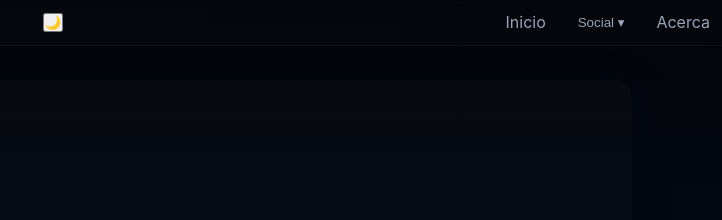
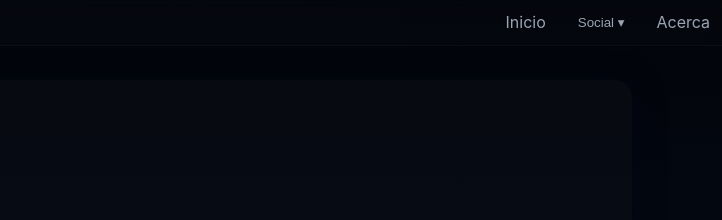
Before and after one commit to iv4nchopy/tp7-IVAN-ACOSTA, a plain HTML site: page index.html in a window 1280 px wide. Shown: the top 220 px of the page, 558-1280 px from the left. Drawn offline with Linux system fonts and the light colour scheme.

Commit message:
Update index.html

```diff
--- a/index.html
+++ b/index.html
@@ -19,8 +19,7 @@
         <span class="logo-text">IvanConnect</span>
       </a>
 
-      <!-- BOTÓN MODO OSCURO -->
-      <button id="darkModeToggle" class="dark-toggle">🌙</button>
+
 
       <!-- MENÚ MÓVIL -->
       <button id="navToggle" class="nav-toggle" aria-label="Abrir menú">
```
